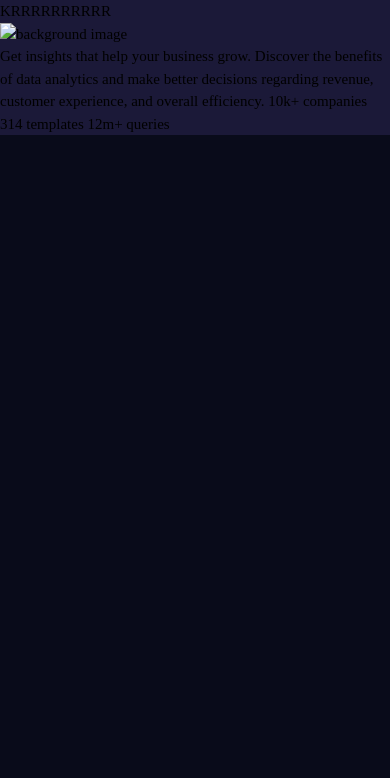
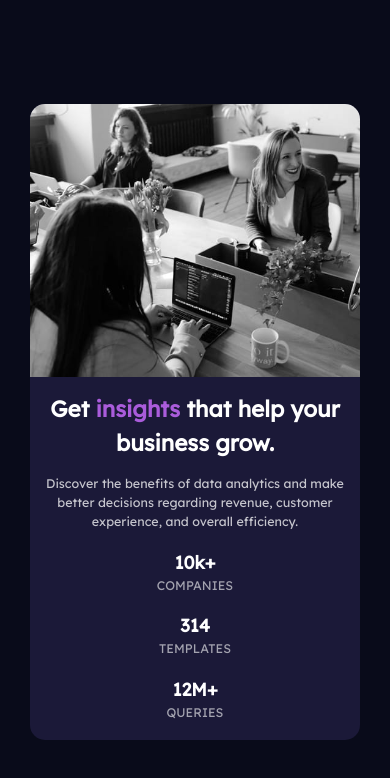
Before and after one commit to samoina/stats-preview-card, a plain HTML site: page index.html in a window 390 px wide. Drawn offline with Linux system fonts and the light colour scheme.

Commit message:
Style the mobile version

```diff
--- a/index.html
+++ b/index.html
@@ -12,22 +12,31 @@
 <body>
 
   <main class="main">
+    <h1 class="main__heading--sr">Stats Preview Card</h1>
 
-    KRRRRRRRRRR
-    <picture>
+    <picture class="main__picture">
       <!-- Image source when screen is wider than 375px -->
-      <source media="(min-width: 375px)" srcset="images/image-header-mobile" sizes="">
+      <source media="(min-width: 375px)" srcset="images/image-header-desktop.jpg" sizes="">
       <!-- Default image source for mobile responsive -->
       <img src="images/image-header-mobile.jpg" alt="background image">
     </picture>
-    Get insights that help your business grow.
 
-    Discover the benefits of data analytics and make better decisions regarding revenue, customer
-    experience, and overall efficiency.
+    <article class="main__article">
+      <h2 class="main__heading2"> Get <span class="main__span--highlight">insights</span> that help your business grow.
+      </h2>
 
-    10k+ companies
-    314 templates
-    12m+ queries
+      <p class="main__para"> Discover the benefits of data analytics and make better decisions regarding revenue,
+        customer
+        experience, and overall efficiency.</p>
+
+      <section class="main__stats">
+        <p class="main__para main__para--stats"><span class="main__span--bold"> 10k+ <br></span>
+          COMPANIES</p>
+        <p class="main__para main__para--stats"><span class="main__span--bold">314 <br></span> TEMPLATES</p>
+        <p class="main__para main__para--stats"><span class="main__span--bold">12M+ <br></span>QUERIES</p>
+      </section>
+    </article>
+
   </main>
 </body>
 
--- a/style.css
+++ b/style.css
@@ -4,15 +4,15 @@
 	/* (main background) */
 	--very-dark-blue: hsl(233, 47%, 7%);
 	/* (card background) */
-  --dark-desaturated-blue : hsl(244, 38%, 16%);
+	--dark-desaturated-blue: hsl(244, 38%, 16%);
 	/* (accent) */
-  --soft-violet : hsl(277, 64%, 61%);
+	--soft-violet: hsl(277, 64%, 61%);
 	/* (main heading, stats) */
 	--white: hsl(0, 0%, 100%);
 	/* (main paragraph) */
 	--slightly-transparent-white: hsla(0, 0%, 100%, 0.75);
 	/* (stat headings) */
-  --slightly-transparent-white : hsla(0, 0%, 100%, 0.6);
+	--stats-slightly-transparent-white: hsla(0, 0%, 100%, 0.6);
 }
 
 /* CSS RESET */
@@ -23,18 +23,76 @@
 	box-sizing: border-box;
 }
 
-html, body {
-  height: 100%;
+html,
+body {
+	height: 100vh;
 	font-size: 15px;
 	line-height: 1.5;
+	font-family: 'Inter', sans-serif;
+	font-family: 'Lexend Deca', sans-serif;
 	background-color: var(--very-dark-blue);
+	display: flex;
+	flex-direction: column;
+	justify-content: center;
+	align-items: center;
 }
 
-img {
+img,
+picture {
 	display: block;
 	max-width: 100%;
 }
 
 .main {
+	max-width: 22rem;
+	text-align: center;
 	background-color: var(--dark-desaturated-blue);
+	display: flex;
+	flex-direction: column;
+	justify-content: center;
+	align-items: center;
+	border-radius: 1rem;
 }
+
+.main__heading--sr {
+	clip: rect(0 0 0 0);
+	clip-path: inset(50%);
+	height: 1px;
+	overflow: hidden;
+	position: absolute;
+	white-space: nowrap;
+	width: 1px;
+}
+
+.main__picture img {
+	border-radius: 1rem 1rem 0 0;
+}
+
+.main__article {
+	padding: 1rem 1rem 1rem 0.8rem 1rem;
+}
+
+.main__heading2 {
+	color: var(--white);
+	padding: 1rem 0;
+}
+
+.main__span--highlight {
+	color: var(--soft-violet);
+}
+
+.main__para {
+	color: var(--slightly-transparent-white);
+	font-size: smaller;
+	padding-bottom: 1.2rem;
+}
+
+.main__para--stats {
+	color: var(--stats-slightly-transparent-white);
+}
+
+.main__span--bold {
+	color: var(--white);
+	font-weight: 700;
+	font-size: large;
+}
```
Also changed, not shown: images/favicon-32x32.png (deleted). Lines whose indentation alone changed are shown as unchanged.
